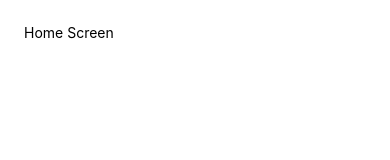
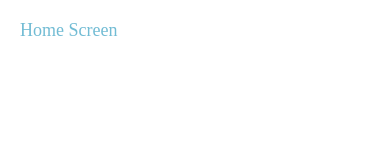
Before and after one commit to bruceMug/gamezone, a React Native app: screen /Home in a window 390 px wide. Shown: the top 160 px of the page. Built offline with nearby package versions, Linux system fonts and the light colour scheme.

Commit message:
created global stylesheets

```diff
--- a/screens/home.js
+++ b/screens/home.js
@@ -1,16 +1,11 @@
 import React from 'react';
 import { StyleSheet, Text, View } from 'react-native';
+import { globalStyles } from '../styles/global';
 
-export default function Home(){
+export default function Home() {
     return (
-        <View style={styles.container}>
-            <Text>Home Screen</Text>
+        <View style={globalStyles.container}>
+            <Text style={globalStyles.titleText}>Home Screen</Text>
         </View>
     )
 }
-
-const styles = StyleSheet.create({
-    container: {
-        padding: 24
-    }
-})
--- /dev/null
+++ b/styles/global.js
@@ -0,0 +1,18 @@
+import { StyleSheet } from 'react-native';
+
+export const globalStyles = StyleSheet.create({
+    container: {
+        flex: 1,
+        padding: 20
+    },
+    titleText: {
+        fontFamily: 'nunito-bold',
+        fontSize: 18,
+        color: '#333',
+        color: '#72bcd4',
+    },
+    paragraph: {
+        marginVertical: 8,
+        lineHeight: 20
+    }
+});
```
Also changed, not shown: screens/about.js (+2 -7 lines), screens/reviewDetails.js (+2 -7 lines).
